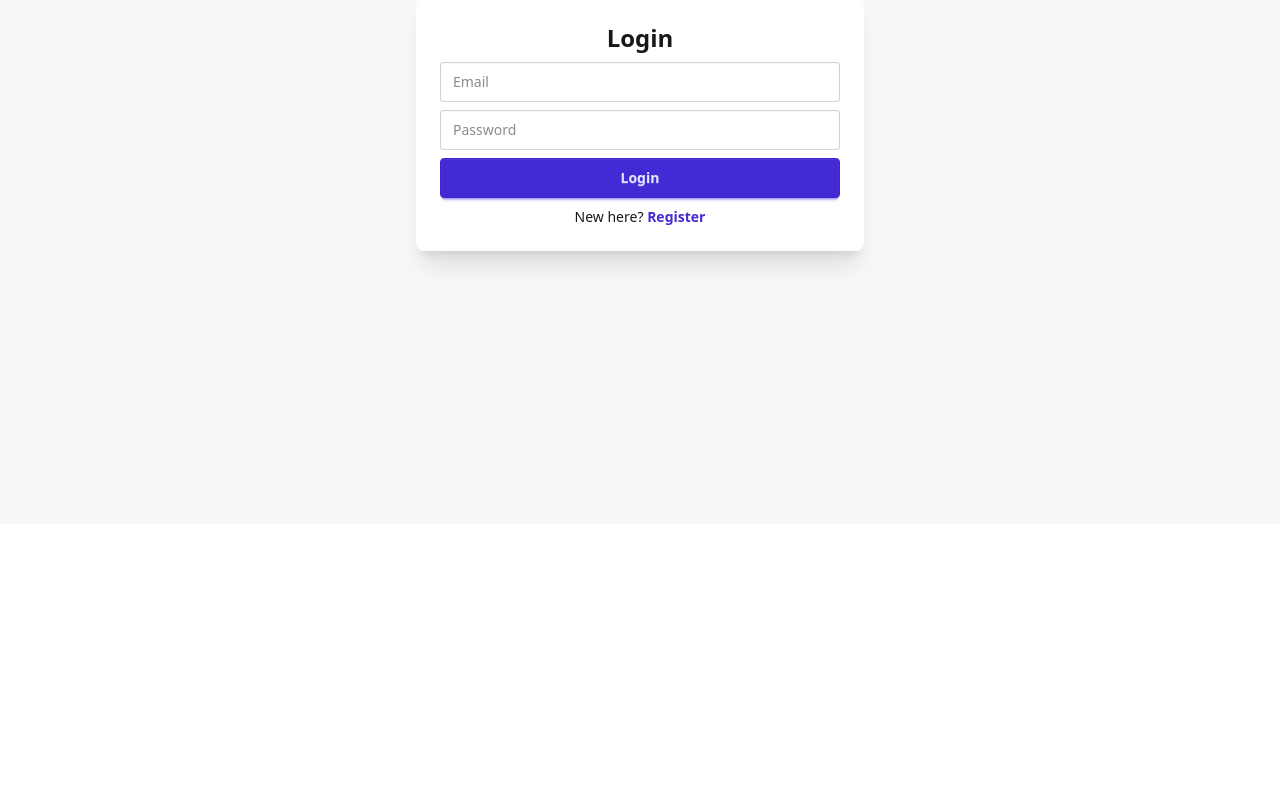
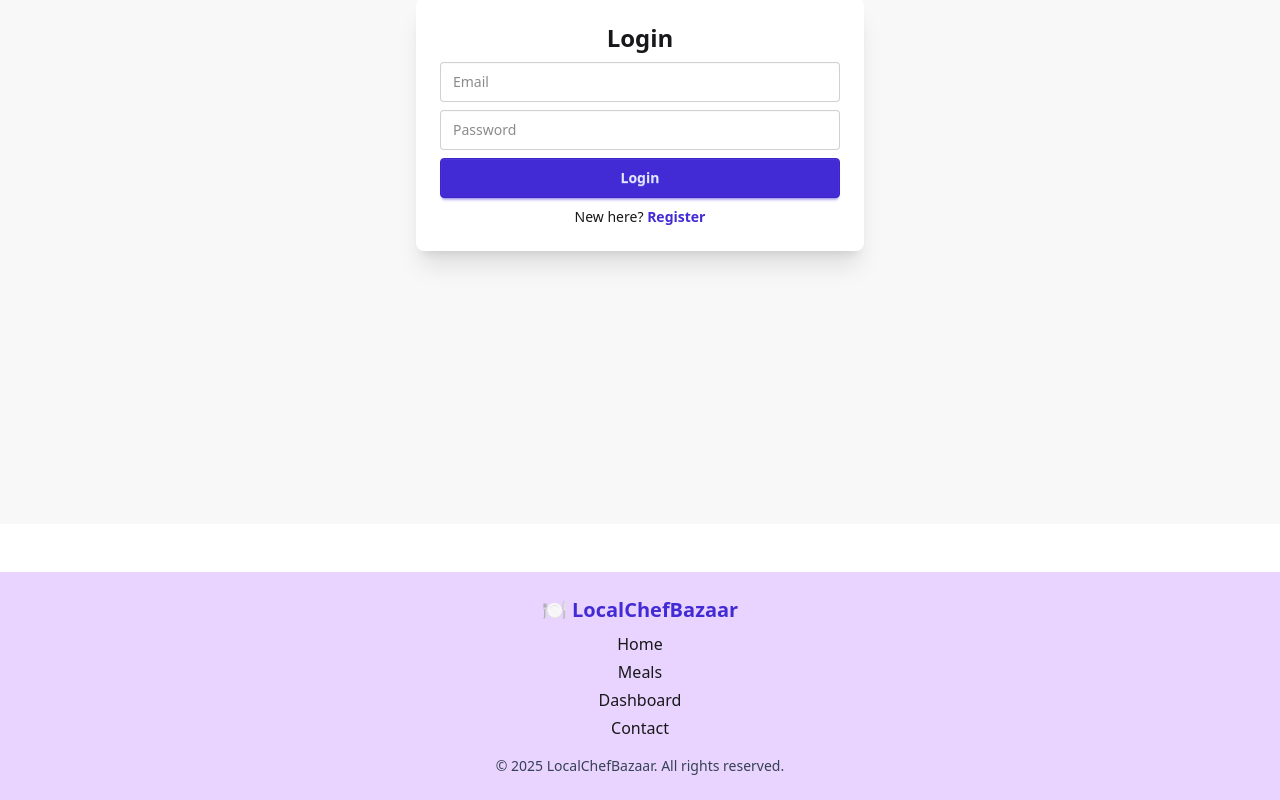
Before and after one commit to sethi353/local-sethi-client, a React (Vite) app: page /login in a window 1280 px wide. Shown: the part 348-1148 px from the top of the page. Before the commit the page ends 872 px from the top, so only its background shows below. Built offline with nearby package versions, Linux system fonts and the light colour scheme; no server answers.

Commit message:
Updated Footer.jsx file

```diff
--- a/src/App.jsx
+++ b/src/App.jsx
@@ -7,6 +7,7 @@ import Login from "./pages/Login";
 import Register from "./pages/Register";
 import Dashboard from "./pages/Dashboard";
 import Navbar from "./components/Navbar";
+import Footer from "./components/Footer";
 import AddMeal from "./pages/dashboard/AddMeal";
 import Meals from "./pages/meals/Meals";
 import MealDetails from "./pages/meals/MealDetails";
@@ -39,6 +40,8 @@ function App() {
   }
 />
       </Routes>
+    <Footer />
+
     </BrowserRouter>
   );
 
--- a/src/components/Footer.jsx
+++ b/src/components/Footer.jsx
@@ -1,29 +1,28 @@
-// const Footer = () => {
-//   return (
-//     <footer className="bg-neutral text-neutral-content p-10 mt-20">
-//       <div className="grid grid-cols-1 md:grid-cols-3 gap-6">
-//         <div>
-//           <h2 className="font-bold text-lg">LocalChefBazaar</h2>
-//           <p>Fresh homemade food by local chefs.</p>
-//         </div>
+import { Link } from "react-router-dom";
 
-//         <div>
-//           <h3 className="font-bold">Contact</h3>
-//           <p>Email: support@localchefbazaar.com</p>
-//           <p>Phone: +880 123456789</p>
-//         </div>
+export default function Footer() {
+  return (
+    <footer className="bg-purple-200 p-6 mt-12">
+      <div className="max-w-6xl mx-auto flex flex-col items-center gap-2 text-center">
 
-//         <div>
-//           <h3 className="font-bold">Working Hours</h3>
-//           <p>Everyday: 8AM - 10PM</p>
-//         </div>
-//       </div>
+        {/* Logo / Brand */}
+        <div className="text-xl font-bold text-primary">
+          🍽 LocalChefBazaar
+        </div>
 
-//       <p className="text-center mt-6">
-//         © {new Date().getFullYear()} LocalChefBazaar. All rights reserved.
-//       </p>
-//     </footer>
-//   );
-// };
+        {/* Navigation Links */}
+        <div className="flex flex-col gap-1">
+          <Link to="/" className="hover:underline">Home</Link>
+          <Link to="/meals" className="hover:underline">Meals</Link>
+          <Link to="/dashboard" className="hover:underline">Dashboard</Link>
+          <Link to="/contact" className="hover:underline">Contact</Link>
+        </div>
 
-// export default Footer;
+        {/* Copyright / Info */}
+        <div className="text-sm text-gray-700 mt-2">
+          &copy; {new Date().getFullYear()} LocalChefBazaar. All rights reserved.
+        </div>
+      </div>
+    </footer>
+  );
+}
--- a/src/pages/home/Home.jsx
+++ b/src/pages/home/Home.jsx
@@ -1,126 +1,22 @@
-// // import { motion } from "framer-motion";
-// // import useTitle from "../../hooks/useTitle";
 
-// // const Home = () => {
-// //   useTitle("Home");
-
-// //   return (
-// //     <div>
-// //       {/* Hero Section */}
-// //       <motion.div
-// //         className="hero min-h-[70vh] bg-base-200"
-// //         initial={{ opacity: 0, y: 40 }}
-// //         animate={{ opacity: 1, y: 0 }}
-// //       >
-// //         <div className="hero-content text-center">
-// //           <div>
-// //             <h1 className="text-5xl font-bold">
-// //               Fresh Homemade Meals Near You
-// //             </h1>
-// //             <p className="mt-4 text-lg">
-// //               Order healthy, affordable meals from local chefs
-// //             </p>
-// //           </div>
-// //         </div>
-// //       </motion.div>
-
-// //       {/* Extra Section */}
-// //       <div className="my-20 text-center">
-// //         <h2 className="text-3xl font-bold mb-4">Why Choose Us?</h2>
-// //         <p className="max-w-2xl mx-auto">
-// //           We connect passionate home chefs with customers who love fresh food.
-// //         </p>
-// //       </div>
-// //     </div>
-// //   );
-// // };
-
-// // export default Home;
-
-
-// import { useContext } from "react";
-// import { AuthContext } from "../../context/AuthContext";
-// import axios from "axios";
-// import { motion } from "framer-motion";
-
-// const Home = () => {
-//   const { user } = useContext(AuthContext);
-//   const [role, setRole] = useState(null);
-
-//   const handleRoleRequest = async (type) => {
-//     if (!user) return alert("You need to log in first!");
-//     await axios.post("http://localhost:5000/role-request", {
-//       userName: user.displayName,
-//       userEmail: user.email,
-//       requestType: type,
-//     });
-//     alert(`${type === "chef" ? "Chef" : "Admin"} request sent!`);
-//   };
-
-//   return (
-//     <div>
-//       {/* Hero Section */}
-//       <motion.div
-//         className="hero min-h-[70vh] bg-base-200"
-//         initial={{ opacity: 0, y: 40 }}
-//         animate={{ opacity: 1, y: 0 }}
-//       >
-//         <div className="hero-content text-center flex flex-col items-center gap-6">
-//           <div>
-//             <h1 className="text-5xl font-bold">
-//               Fresh Homemade Meals Near You
-//             </h1>
-//             <p className="mt-4 text-lg">
-//               Order healthy, affordable meals from local chefs
-//             </p>
-//           </div>
-
-//           {/* Conditional Role Buttons */}
-//           {user && (
-//             <div className="flex gap-4 mt-4">
-//               {user.role !== "chef" && user.role !== "admin" && (
-//                 <button
-//                   className="btn btn-primary"
-//                   onClick={() => handleRoleRequest("chef")}
-//                 >
-//                   👨‍🍳 Be a Chef
-//                 </button>
-//               )}
-//               {user.role !== "admin" && (
-//                 <button
-//                   className="btn btn-secondary"
-//                   onClick={() => handleRoleRequest("admin")}
-//                 >
-//                   🛡 Be an Admin
-//                 </button>
-//               )}
-//             </div>
-//           )}
-//         </div>
-//       </motion.div>
-
-//       {/* Extra Section */}
-//       <div className="my-20 text-center">
-//         <h2 className="text-3xl font-bold mb-4">Why Choose Us?</h2>
-//         <p className="max-w-2xl mx-auto">
-//           We connect passionate home chefs with customers who love fresh food.
-//         </p>
-//       </div>
-//     </div>
-//   );
-// };
-
-// export default Home;
 
 
 import { useContext, useEffect, useState } from "react";
 import { AuthContext } from "../../context/AuthContext";
 import axios from "axios";
 import { motion } from "framer-motion";
+import MealCard from "../meals/Mealcard";
 
 const Home = () => {
   const { user } = useContext(AuthContext);
   const [role, setRole] = useState(null); // store user role
+  const [dailyMeals, setDailyMeals] = useState([]);
+const [reviews, setReviews] = useState([]);
+
+
+
+
+
 
   // Fetch role from backend
   useEffect(() => {
@@ -131,6 +27,29 @@ const Home = () => {
         .catch((err) => console.log(err));
     }
   }, [user]);
+
+
+
+// Fetch meals and reviews from backend
+useEffect(() => {
+  // Fetch 6 meals for Home page
+  axios
+    .get("http://localhost:5000/meals?limit=6&sort=asc")
+    .then(res => setDailyMeals(res.data))
+    .catch(err => console.log(err));
+
+  // Fetch all reviews for Home page
+  axios
+    .get("http://localhost:5000/reviews")
+    .then(res => setReviews(res.data))
+    .catch(err => console.log(err));
+}, []);
+
+
+
+
+
+
 
   const handleRoleRequest = async (type) => {
     if (!user) return alert("You need to log in first!");
@@ -193,6 +112,61 @@ const Home = () => {
         </div>
       </motion.div>
 
+
+
+
+{/* Daily Meals Section */}
+<div className="my-20">
+  <h2 className="text-3xl font-bold text-center mb-8">Today's Meals</h2>
+  <div className="grid grid-cols-1 md:grid-cols-3 gap-6 max-w-6xl mx-auto">
+    {dailyMeals.map(meal => (
+      <MealCard key={meal._id} meal={meal} />
+    ))}
+  </div>
+</div>
+
+
+
+
+
+
+
+
+
+<div className="max-w-5xl mx-auto grid grid-cols-1 md:grid-cols-2 gap-6">
+  {reviews.map(review => (
+    <div key={review._id} className="p-6 bg-white rounded-lg shadow-md">
+      {/* User info + date */}
+      <div className="flex justify-between items-center mb-2">
+        <div className="flex items-center gap-3">
+          {review.userImage && (
+            <img
+              src={review.userImage}
+              alt={review.userName}
+              className="w-10 h-10 rounded-full object-cover"
+            />
+          )}
+          <span className="font-semibold">{review.userName}</span>
+        </div>
+        <span className="text-sm text-gray-500">
+          {new Date(review.date).toLocaleDateString()}
+        </span>
+      </div>
+
+      {/* Comment */}
+      <p className="text-gray-700 mb-2">"{review.comment}"</p>
+
+      {/* Rating */}
+      <div className="text-yellow-500">
+        {"★".repeat(review.rating || 0)}
+        {"☆".repeat(5 - (review.rating || 0))}
+      </div>
+    </div>
+  ))}
+</div>
+
+
+
       {/* Extra Section */}
       <div className="my-20 text-center">
         <h2 className="text-3xl font-bold mb-4">Why Choose Us?</h2>
```
Also changed, not shown: src/components/Navbar.jsx (+0 -43 lines).
